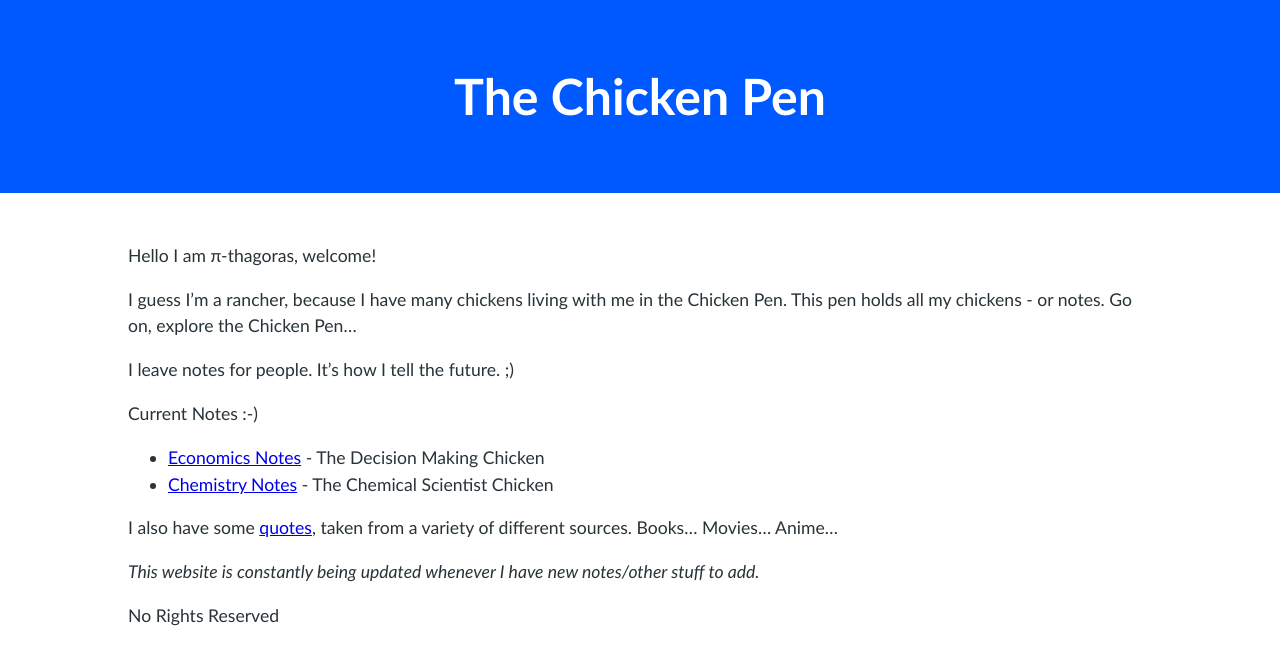
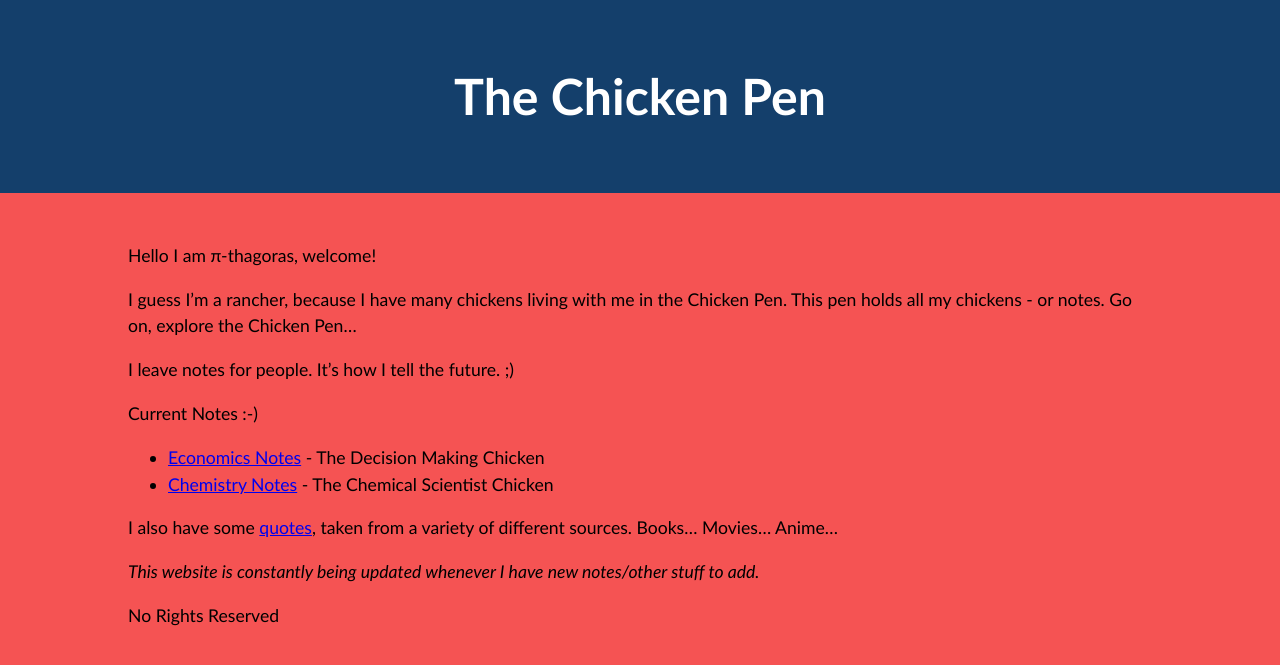
Before and after one commit to Pi-thagoras/the-chicken-pen, a Jekyll site: the page built from index.md, in a window 1280 px wide. Shown: the top 665 px of the page. Built offline with Jekyll 4.4.1, drawn with Linux system fonts in a browser that asks for light colours.

Commit message:
vault backup: 2023-04-11 09:05:09

```diff
--- a/assets/css/styles.css
+++ b/assets/css/styles.css
@@ -4,13 +4,14 @@ body {
   font-family: 'Gill Sans', 'Gill Sans MT', Calibri, 'Trebuchet MS', sans-serif;
   font-size: 16px;
   line-height: 1.5;
-  color: #283338;
+  color: #000000;
+  background-color: #F55353;
 }
 
 .page-header {
   text-align: center;
   padding: 2%;
-  background-color: rgb(0, 89, 255);
+  background-color: #143F6B;
   color: rgb(255, 255, 255);
 }
 
```
Also changed, not shown: .obsidian/plugins/novel-word-count/data.json, .obsidian/workspace.json.
